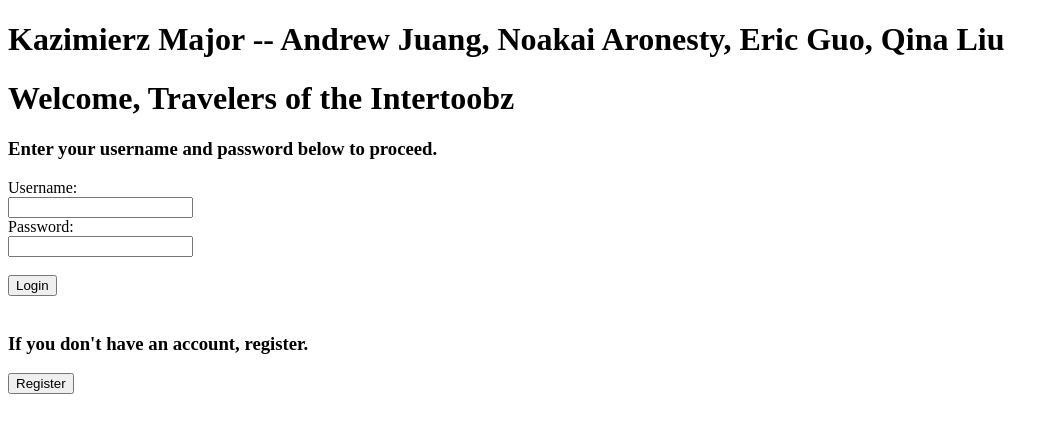
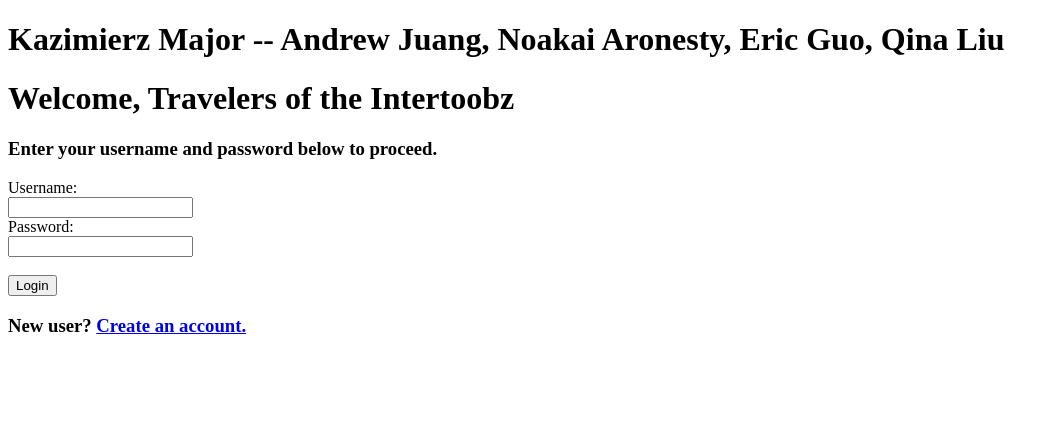
Before and after one commit to andrew-juang/P00, a Flask app: page / in a window 1280 px wide. Shown: the top 433 px of the page, without its empty margins (0-1059 px from the left). Run offline with Flask 2, Linux system fonts and the light colour scheme.

Commit message:
made register into a link

```diff
--- a/app/templates/login.html
+++ b/app/templates/login.html
@@ -31,11 +31,8 @@ Peruse this code together and discuss how it should work, in conjunction with th
             <label>Password: </label><br>
             <input type="text" name="password"><br><br>
             <input type="submit" name="sub1" value="Login">
-        </form> <br>
-        <h3> If you don't have an account, register.</h3>
-        <form action="/register">
-            <input type="submit" name="sub1" value="Register">
-        </form><br>
+        </form>
+        <h3> New user? <a href="{{ url_for('register') }}">Create an account.</a> </h3>
         {% if input|length > 1 %}
             <p style="color:red">*{{input}}incorrect please try again!</p>
         {% endif %}<br>
--- a/run.py
+++ b/run.py
@@ -5,4 +5,5 @@
 from app import app
 
 if __name__ == "__main__":
+    app.debug = True
     app.run()
```
